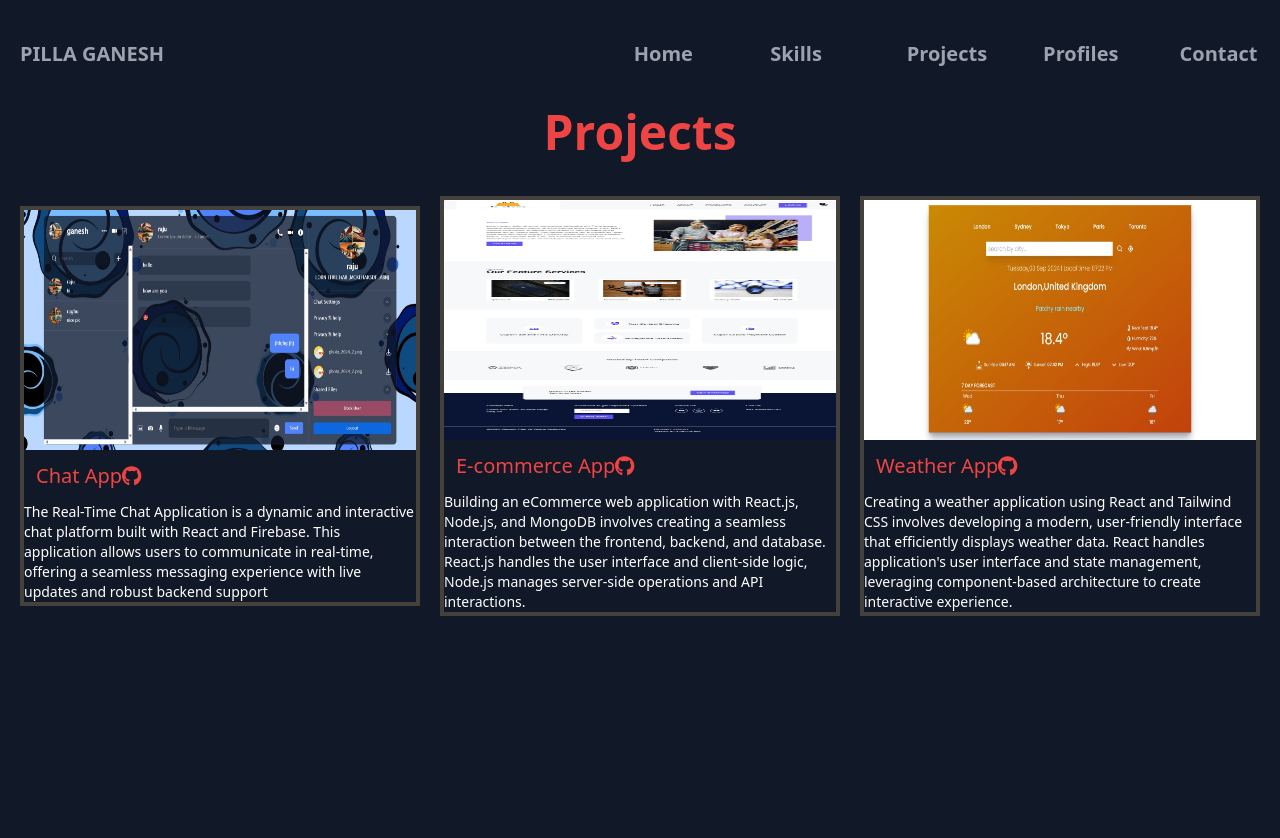
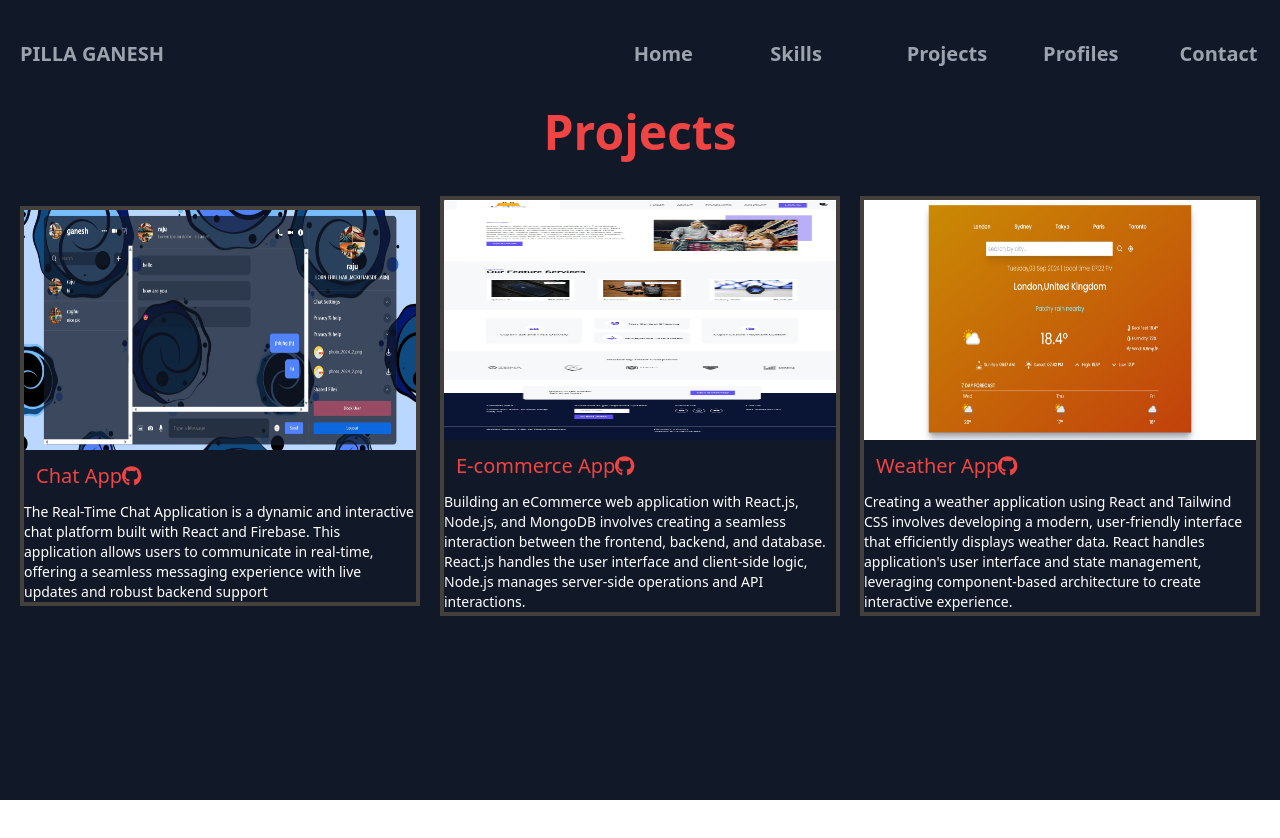
Before and after one commit to ganesh342/portfolio, a React (Vite) app: page /projects in a window 1280 px wide. Shown: the top 838 px of the page. After the commit the page ends 800 px from the top, so only its background shows below. Built offline with nearby package versions, Linux system fonts and the light colour scheme.

Commit message:
updated height

```diff
--- a/src/Home.jsx
+++ b/src/Home.jsx
@@ -21,7 +21,7 @@ const Home = () => {
   }, []);
   return (
     <div className="flex flex-col">
-    <motion.div id="home" className=" bg-gray-900 opacity-4 h-100dvh w-100dvw flex flex-col lg:flex-row lg:items-start items-center justify-between py-40">
+    <motion.div id="home" className=" bg-gray-900 opacity-4 h-100dvh w-100dvw flex flex-col lg:flex-row items-center justify-between">
     <motion.div  initial={{ x: '-100%' }}
     animate={{ x: 0 }}
     exit={{ x: '100%' }}  transition={{ duration: 0.5 }} className="flex flex-col items-start justify-between px-20">
--- a/src/Profiles.jsx
+++ b/src/Profiles.jsx
@@ -4,7 +4,7 @@ import { FontAwesomeIcon } from '@fortawesome/react-fontawesome';
 import { faGithub } from '@fortawesome/free-brands-svg-icons';
 function Profiles () {
   return (
-    <motion.div id="profiles" className="bg-gray-900 text-5xl font-bold text-red-500 text-center h-100dvh w-100dvw">
+    <motion.div id="profiles" className="bg-gray-900 text-5xl font-bold text-red-500 text-center h-150dvh w-100dvw">
       <h1>Coding Profiles</h1>
       <motion.div className="w-full grid md:grid-cols-3 sm:grid-cols-2 grid-cols-1 place-items-center gap-5 px-5 py-10">
         <motion.div initial={{ x: '-100%' }}
--- a/src/Projects.jsx
+++ b/src/Projects.jsx
@@ -4,7 +4,7 @@ import { FontAwesomeIcon } from '@fortawesome/react-fontawesome';
 import { faGithub } from '@fortawesome/free-brands-svg-icons';
 function Projects () {
   return (
-    <motion.div id="projects" className="bg-gray-900 text-5xl font-bold text-red-500 text-center h-100dvh w-100dvw">
+    <motion.div id="projects" className="bg-gray-900 text-5xl font-bold text-red-500 text-center h-150dvh w-100dvw">
       <h1>Projects</h1>
       <motion.div className="w-full grid md:grid-cols-3 sm:grid-cols-2 grid-cols-1 place-items-center gap-5 px-5 py-10">
         <motion.div  initial={{ x: '-100%' }}
--- a/tailwind.config.js
+++ b/tailwind.config.js
@@ -8,7 +8,8 @@ export default {
     extend: {
       height: {
         // custom height using the --vh variable
-                '100dvh': '120dvh',
+                '100dvh': '100dvh',
+                '150dvh': '150dvh',
       },
       width: {
                 '100dvw': '100dvw',
```
